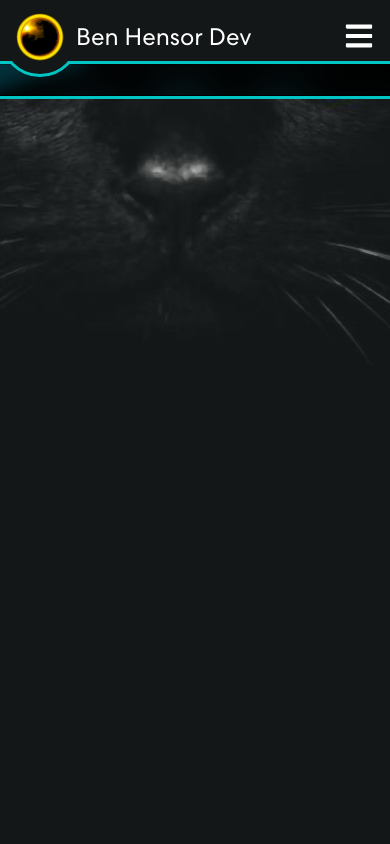
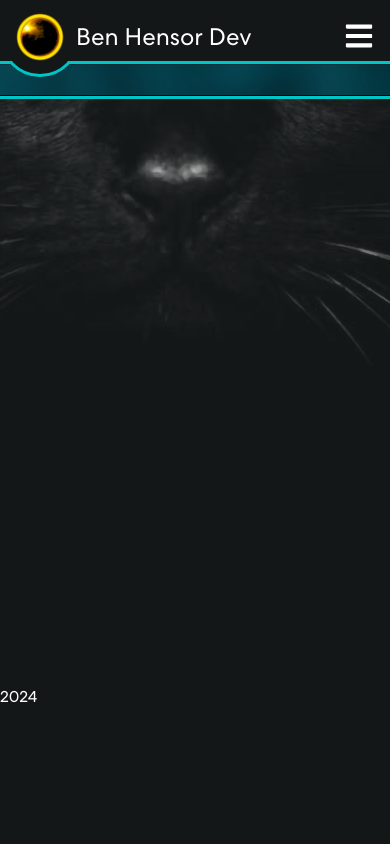
Before and after one commit to benhensor/portfoliov2, a React (Create React App) app in the folder client/: page / in a window 390 px wide. Shown: the top 844 px of the page. Built offline with nearby package versions, Linux system fonts and the light colour scheme.

Commit message:
hero responsive update

```diff
--- a/client/src/components/cat/Cat.js
+++ b/client/src/components/cat/Cat.js
@@ -5,6 +5,7 @@ import styled from 'styled-components'
 import catFace from '../../assets/img/catFaceBanner.png'
 import leftEye from '../../assets/img/leftEye.png'
 import rightEye from '../../assets/img/rightEye.png'
+import Footer from '../footer/Footer'
 
 const CatSection = styled(motion.section)`
     position: fixed;
@@ -158,6 +159,7 @@ export default function Cat() {
                     </div>
                 </CatHead>
             </CatContent>
+            <Footer />
         </CatSection>
     )
 }
--- /dev/null
+++ b/client/src/components/footer/Footer.js
@@ -0,0 +1,9 @@
+import React from 'react'
+
+export default function Footer() {
+
+    const year = new Date().getFullYear()
+    return (
+        <div>{year}</div>
+    )
+}
--- a/client/src/components/hero/Hero.js
+++ b/client/src/components/hero/Hero.js
@@ -45,6 +45,8 @@ const HeroAnimation = styled.div`
 
 const Circle = styled(motion.img)`
     position: absolute;
+    width: 100em;
+    height: 100em;
     mix-blend-mode:screen;
     opacity: 0.5;
     ${({ $id }) => $id === 'one' && `
@@ -138,7 +140,10 @@ const HeroTitle = styled.h1`
         font-size: 6em;
     }
     @media screen and (max-width: 768px) {
-        font-size: 5em;
+        font-size: 4em;
+    }
+    @media screen and (max-width: 546px) {
+        font-size: 2.2em;
     }
 `
 
@@ -153,13 +158,22 @@ const Phrase = styled(motion.h2)`
     left: 50%;
     transform: translateX(-50%);
     width: 100%;
-    font-size: var(--text-xxxxl);
+    font-size: 4em;
     text-align: center;
     letter-spacing: 1rem;
     line-height: 1;
     display: block;
     text-transform: uppercase;
     word-wrap: normal;
+    @media screen and (max-width: 999px) {
+        font-size: 2.7em;
+    }
+    @media screen and (max-width: 768px) {
+        font-size: 2em;
+    }
+    @media screen and (max-width: 546px) {
+        font-size: 0.7em;
+    }
 `
 
 export default function Hero () {
@@ -167,16 +181,16 @@ export default function Hero () {
     const heroRef = useRef(null)
     const { scrollYProgress } = useScroll({ domTarget: heroRef })
     const heroHeight = useTransform(scrollYProgress, [0, 0.2], ['100vh', '4.1vh'])
-    const heroBorder = useTransform(scrollYProgress, [0, 0.2], ['transparent', '0.2em solid var(--border-color'])
-    const circleOneBottom = useTransform(scrollYProgress, [0, 0.2], ['35em', '-42.5em'])
-    const circleTwoBottom = useTransform(scrollYProgress, [0, 0.2], ['35em', '-42.5em'])
-    const circleThreeBottom = useTransform(scrollYProgress, [0, 0.2], ['35em', '-42.5em'])
-    const circleFourBottom = useTransform(scrollYProgress, [0, 0.2], ['35em', '-42.5em'])
+    const heroBorder = useTransform(scrollYProgress, [0, 0.2], ['0.2em solid, #00c5c500', '0.2em solid #00c5c5'])
+    const circleOneBottom = useTransform(scrollYProgress, [0, 0.2], ['29em', '-48em'])
+    const circleTwoBottom = useTransform(scrollYProgress, [0, 0.2], ['29em', '-48em'])
+    const circleThreeBottom = useTransform(scrollYProgress, [0, 0.2], ['29em', '-48em'])
+    const circleFourBottom = useTransform(scrollYProgress, [0, 0.2], ['29em', '-48em'])
     const textPaddingTop = useTransform(scrollYProgress, [0, 0.2], ['14em', '-4em'])
     const textOpacity = useTransform(scrollYProgress, [0, 0.15], [0.75, 0])
 
 
-    const textRotate = ['', 'Frontend Developer', 'JaVaScript Sage', 'React Wizard', 'csYess!', 'Cat Fanatic!']
+    const textRotate = ['Frontend Developer', 'JaVaScript', 'React Wizard', 'csYess!', 'Cat Fanatic!']
     const [currentPhrase, setCurrentPhrase] = useState(0)
 
     useEffect(() => {
--- a/client/src/styles/GlobalStyles.js
+++ b/client/src/styles/GlobalStyles.js
@@ -4,6 +4,7 @@ import '../assets/fonts/fonts.css'
 const GlobalStyles = createGlobalStyle`
     :root {
         font-size: 62.5%;
+        ::-webkit-scrollbar {display:none;}
 
         /* Global Colours */
         --accent-color: #de9e36;
@@ -57,10 +58,10 @@ const GlobalStyles = createGlobalStyle`
 
         /* Animation Settings */
 
-        --blurA: blur(4px);
-        --blurB: blur(3px);
-        --blurC: blur(8px);
-        --blurD: blur(8px);
+        --blurA: blur(20px);
+        --blurB: blur(10px);
+        --blurC: blur(10px);
+        --blurD: blur(20px);
     }
 
     *, *::before, *::after {
```
